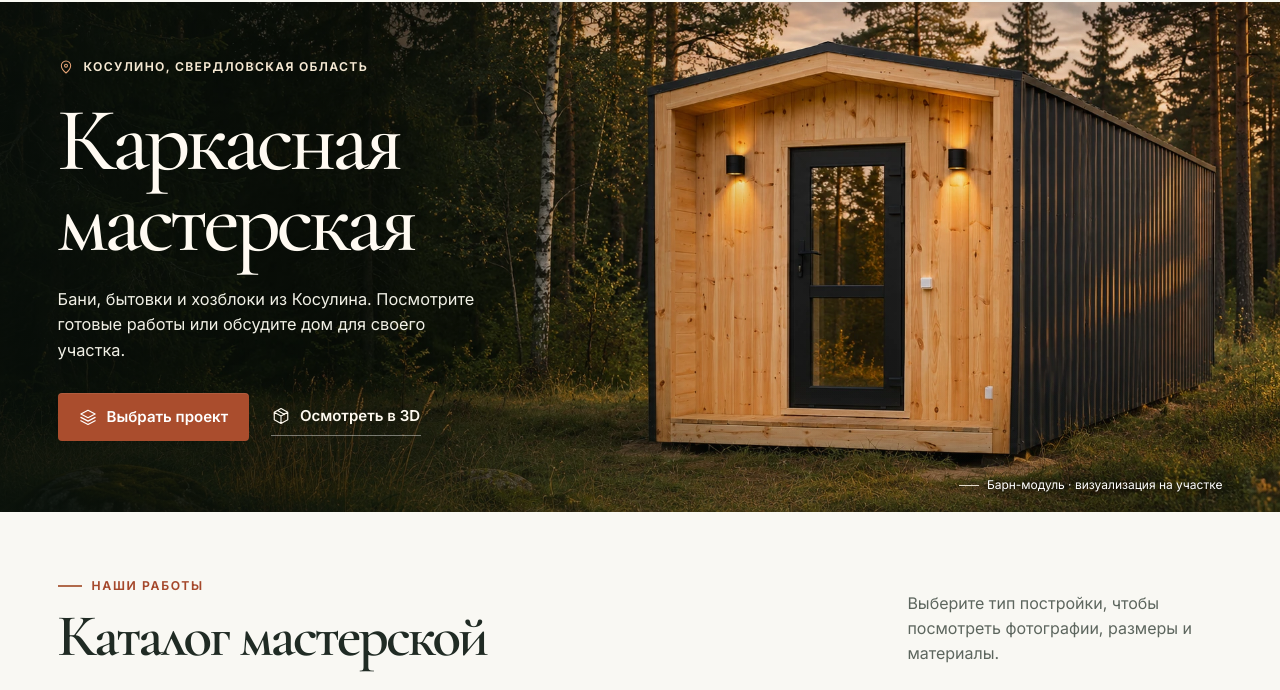
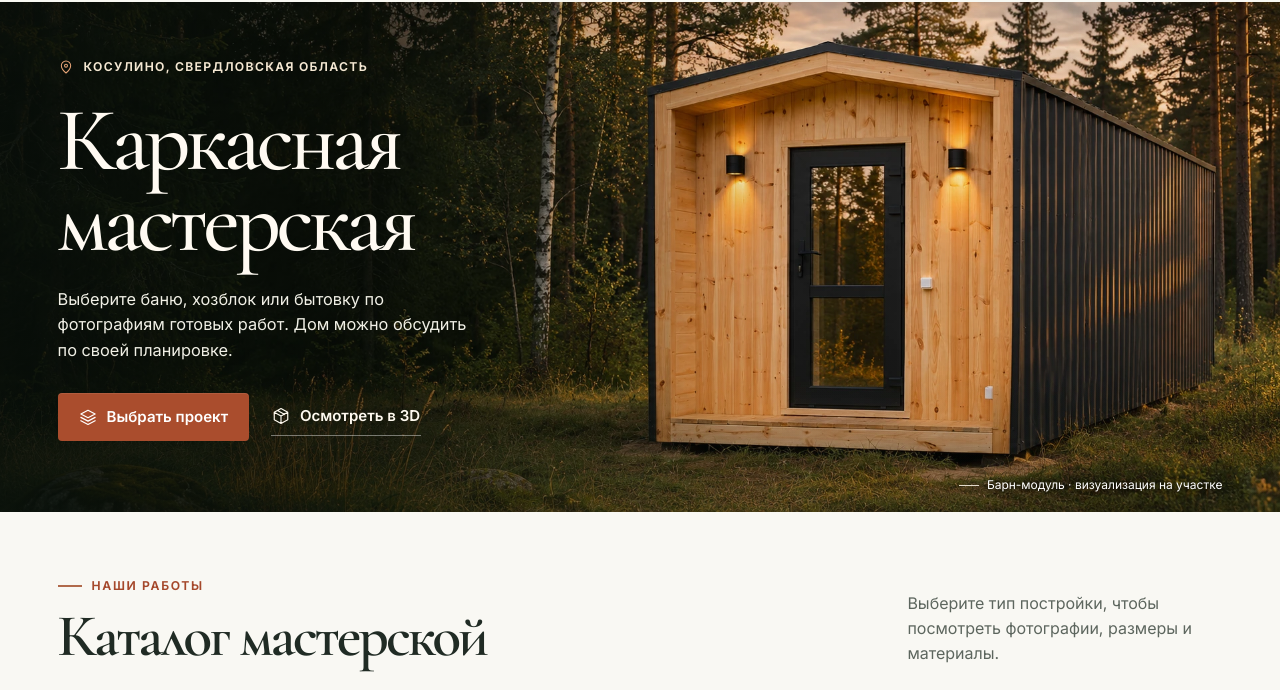
Before and after one commit to zasamznal/karkaswood, a plain HTML site: page index.html in a window 1280 px wide. Shown: the part 76-766 px from the top of the page. Drawn offline with Linux system fonts and the light colour scheme; no server answers.

Commit message:
Keep the fallback catalogue in sync with the published workshop introduction

```diff
--- a/data/site.json
+++ b/data/site.json
@@ -2,7 +2,7 @@
   "settings": {
     "brand": "Karkaswood",
     "heading": "Каркасная мастерская",
-    "intro": "Бани, бытовки и хозблоки из Косулина. Посмотрите готовые работы или обсудите дом для своего участка.",
+    "intro": "Выберите баню, хозблок или бытовку по фотографиям готовых работ. Дом можно обсудить по своей планировке.",
     "location": "Косулино, Свердловская область",
     "phone": "+79935031990",
     "telegram": "https://t.me/Karkaswood_ekb",
--- a/index.html
+++ b/index.html
@@ -63,7 +63,7 @@
         <div class="hero-copy">
           <p class="hero-place"><svg class="icon"><use href="#i-pin"/></svg><span data-location>Косулино, Свердловская область</span></p>
           <h1 id="hero-title">Каркасная мастерская</h1>
-          <p class="hero-intro">Бани, бытовки и хозблоки из Косулина. Посмотрите готовые работы или обсудите дом для своего участка.</p>
+          <p class="hero-intro">Выберите баню, хозблок или бытовку по фотографиям готовых работ. Дом можно обсудить по своей планировке.</p>
           <div class="hero-actions"><a class="btn btn-accent" href="#catalog"><svg class="icon"><use href="#i-layers"/></svg>Выбрать проект</a><a class="hero-secondary" href="#viewer" data-barn><svg class="icon"><use href="#i-cube"/></svg>Осмотреть в 3D</a></div>
         </div>
       </div>
```
